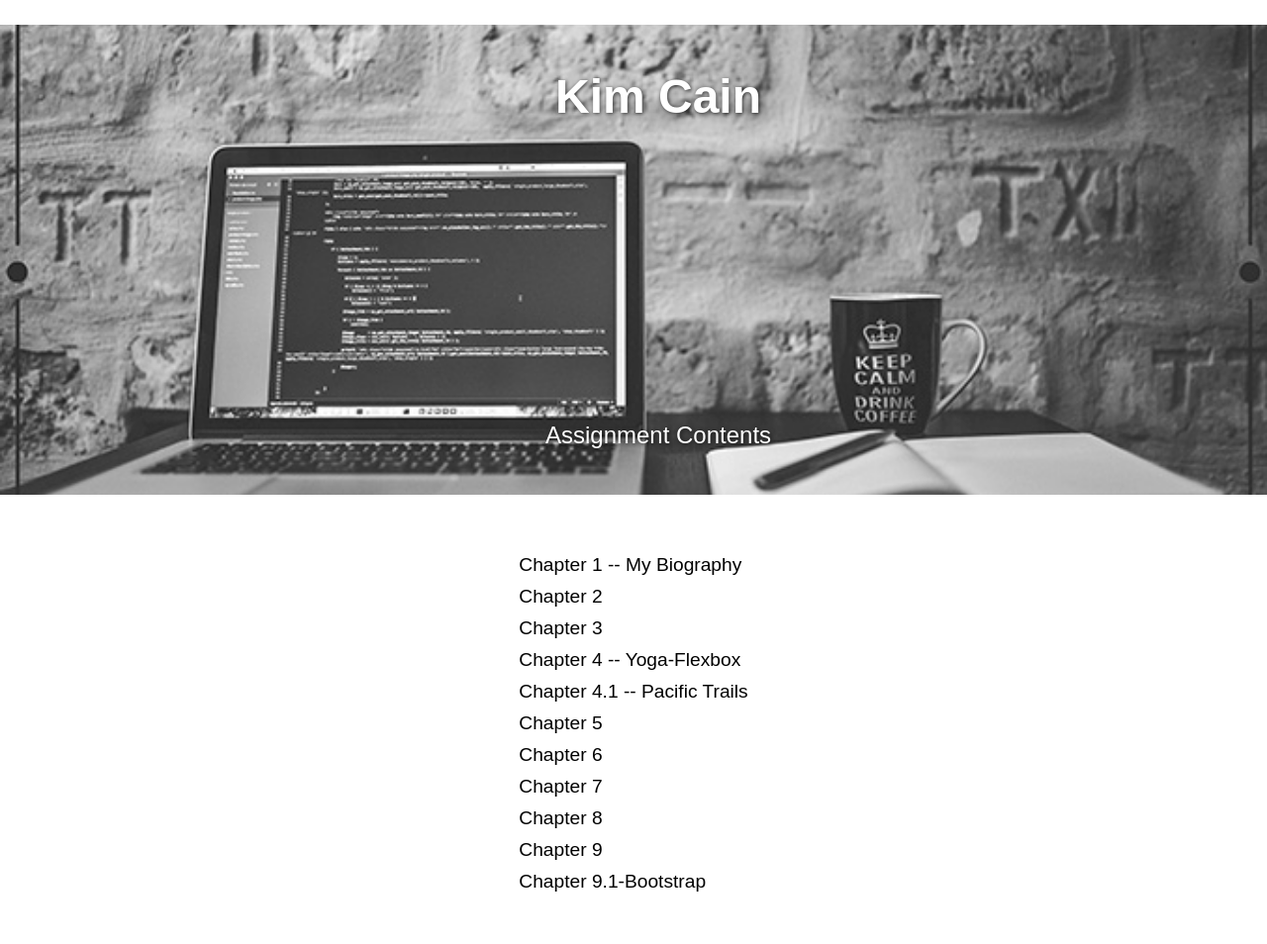
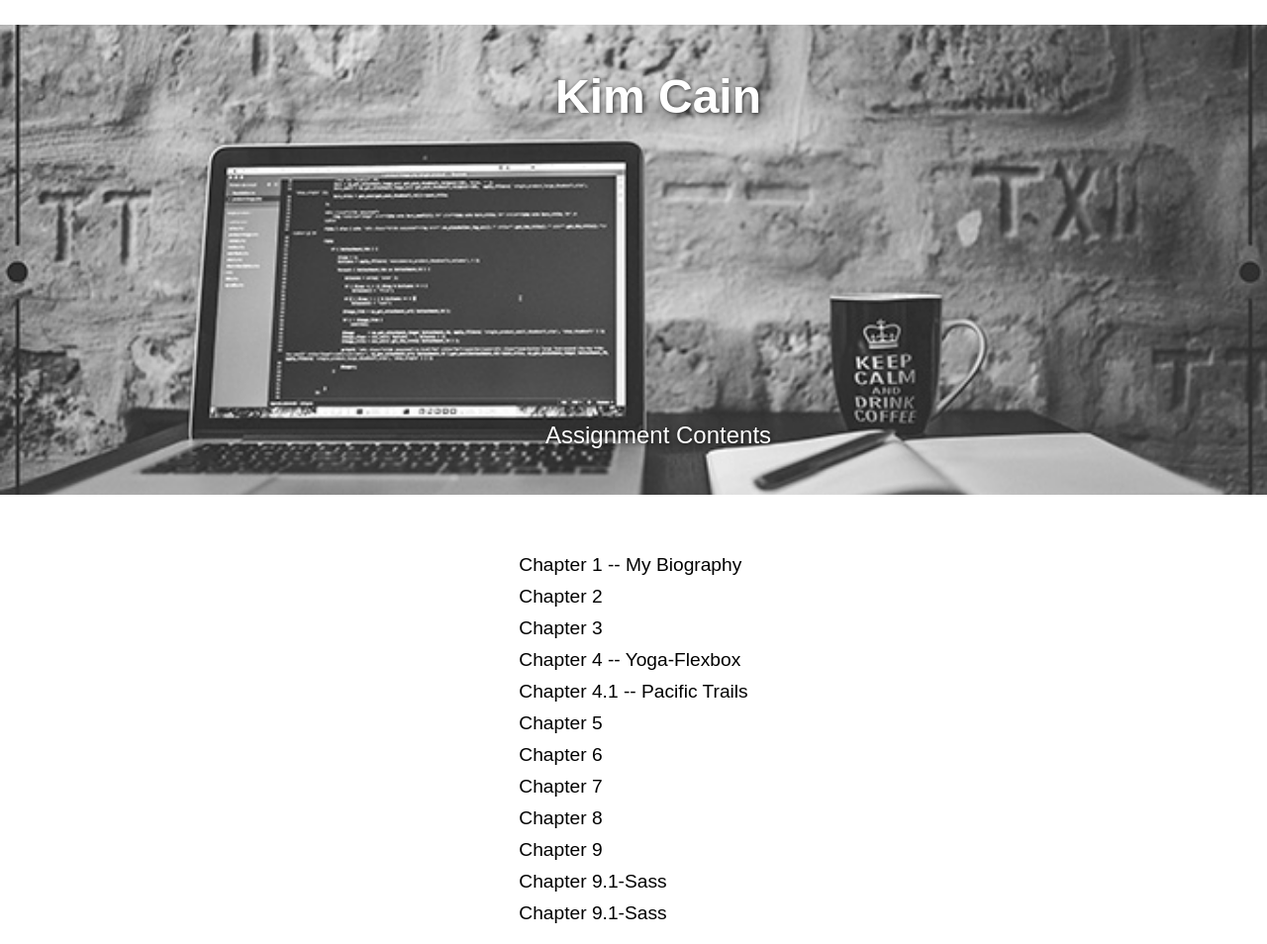
Before and after one commit to motowngal/webd168-2, a plain HTML site: page index.html in a window 1280 px wide. Shown: the whole page at 99% size. Before the commit the page ends 922 px from the top, so only its background shows below. Drawn offline with Linux system fonts and the light colour scheme.

Commit message:
Add files via upload

```diff
--- a/index.html
+++ b/index.html
@@ -38,7 +38,8 @@
           <li><a href="chapter7/">Chapter 7</a></li>
           <li><a href="chapter8/">Chapter 8</a></li>
           <li><a href="chapter9/">Chapter 9</a></li>
-          <li><a href="chapter9.1-bootstrap/sass-demo/index.html">Chapter 9.1-Bootstrap</a></li>
+          <li><a href="chapter9.1-sass/sass-demo/index.html">Chapter 9.1-Sass</a></li>
+          <li><a href="chapter9.2-bootstrap/index.html">Chapter 9.1-Sass</a></li>
         </li>
       </ul>
     </div>
```
